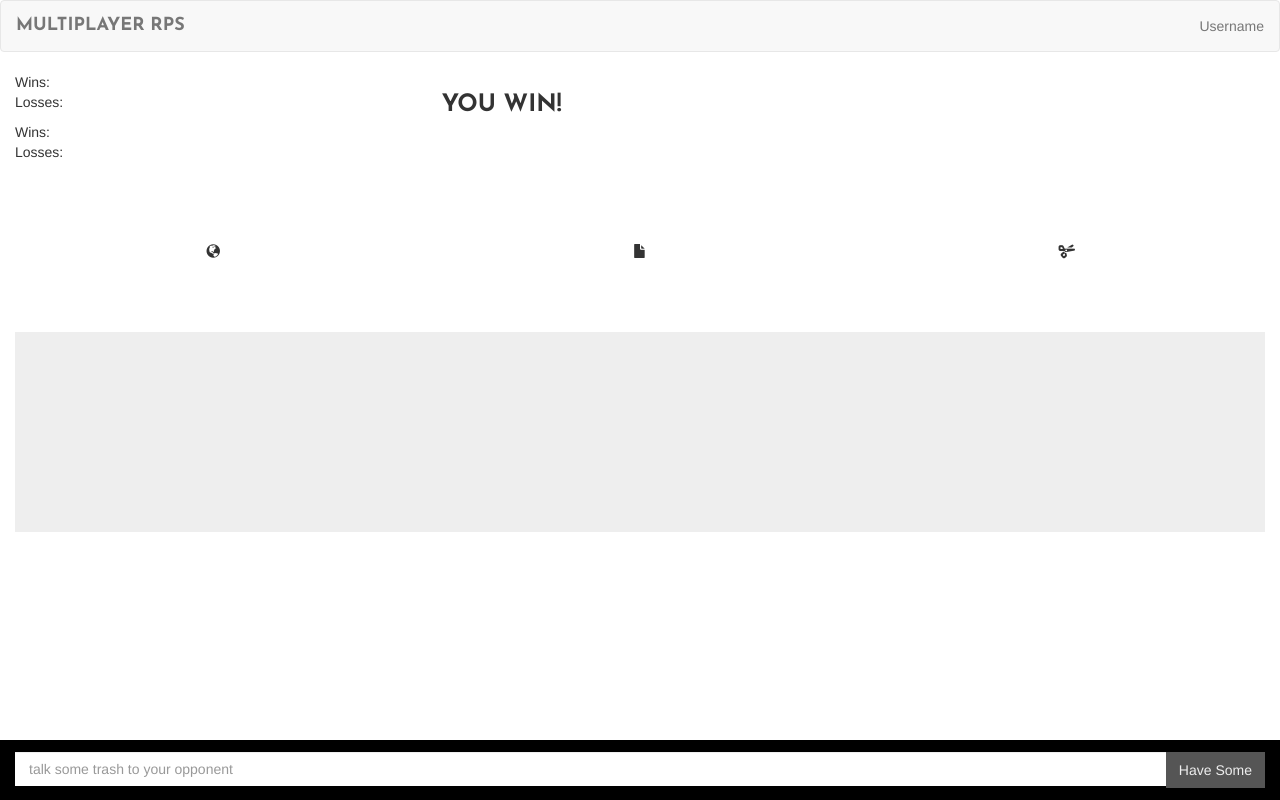
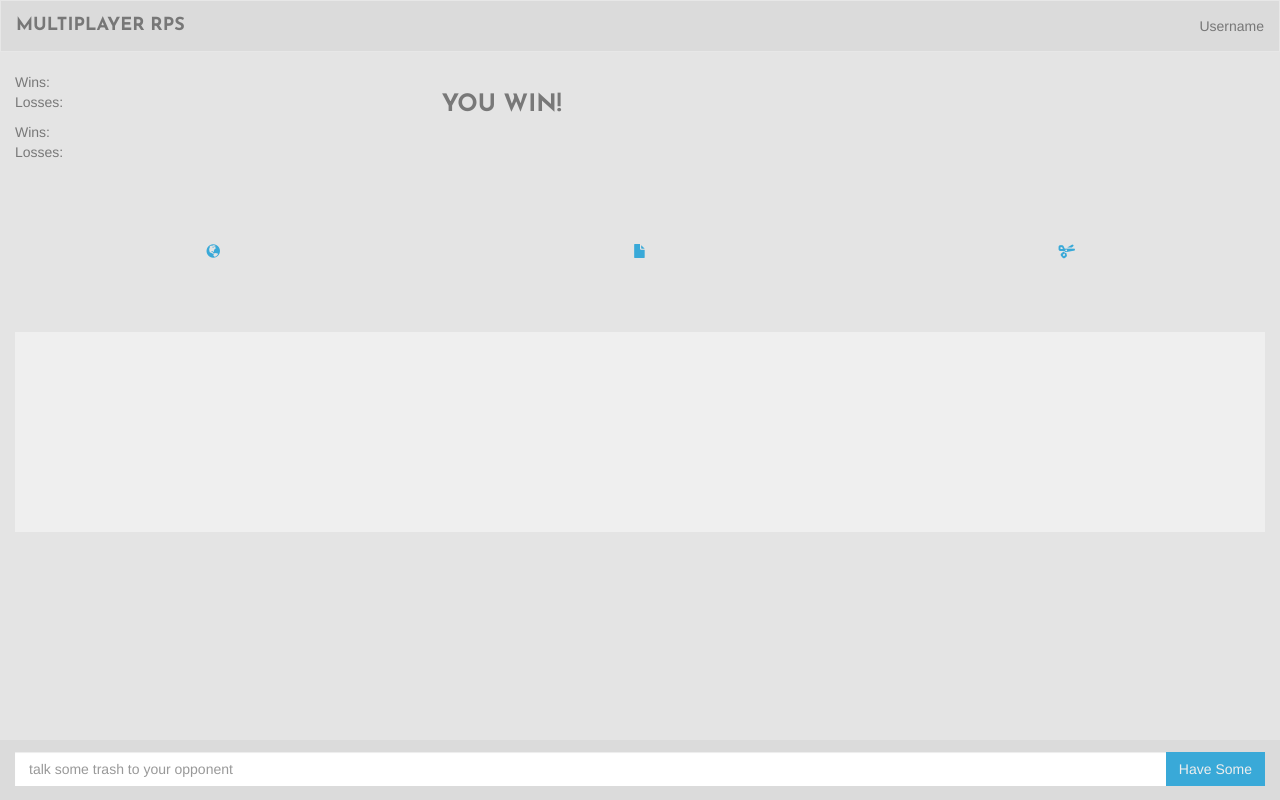
Before and after one commit to robbethencourt/RPS-Multiplayer, a PHP site: page / in a window 1280 px wide. Run offline with PHP 8.4, Linux system fonts and the light colour scheme; some libraries are stand-ins or nearby versions.

Commit message:
color palette and navbar header and navbar right float properties so they don't stack on smaller screens

```diff
--- a/assets/css/style.css
+++ b/assets/css/style.css
@@ -1,10 +1,27 @@
+/* global styles */
+body {
+	color: #787878;
+	background: #e4e4e4;
+}
+
+
 /* nav */
+.navbar-default {
+	border-radius: 0;
+	background: #DBDBDB;
+}
+
+	.navbar-header {
+		float: left;
+	}
+
 	.navbar-brand {
 		font-family: 'Josefin Sans', sans-serif;
 		font-weight: 700;
 	}
 
 	.navbar-right {
+		float: right;
 		margin-right: 0;
 	}
 
@@ -20,8 +37,13 @@
 /* rps-buttons */
 .rps-button {
 	cursor: pointer;
+	padding: 5em 0;
+	color: #39a9d8;
 	text-align: center;
-	padding: 5em 0;
+}
+
+.rps-button:hover, .rps-button:focus {
+	color: #4592d0;
 }
 
 
@@ -29,7 +51,7 @@
 #comment-display {
 	height: 200px;
 	width: 100%;
-	background: #eee;
+	background: #efefef;
 }
 
 
@@ -51,7 +73,7 @@ body {
   width: 100%;
   /* Set the fixed height of the footer here */
   height: 60px;
-  background-color: #000;
+  background-color: #DBDBDB;
 }
 
 	/* comment input */
@@ -71,10 +93,7 @@ body {
 			outline: none;
 		}
 
-	/* this will apply to all buttons so it matches with the height of the text input */
-	.btn {
-		padding: 7px 12px;
-	}
+
 
 
 /* player name overlay */
@@ -84,7 +103,7 @@ body {
 	left: 0;
 	height: 100%;
 	width: 100%;
-	background: #eee;
+	background: #e4e4e4;
 }
 
 	.rps-overlay-icons {
@@ -116,10 +135,10 @@ body {
 		.btn-custom {
 			border-radius: 0;
 			color: #eee;
-			background: #555;
+			background: #39a9d8;
 		}
 
 		.btn-custom:hover, .btn-custom:focus {
 			color: #eee;
-			background: #333;
+			background: #4592d0;
 		}
```
Lines whose indentation alone changed are shown as unchanged.
